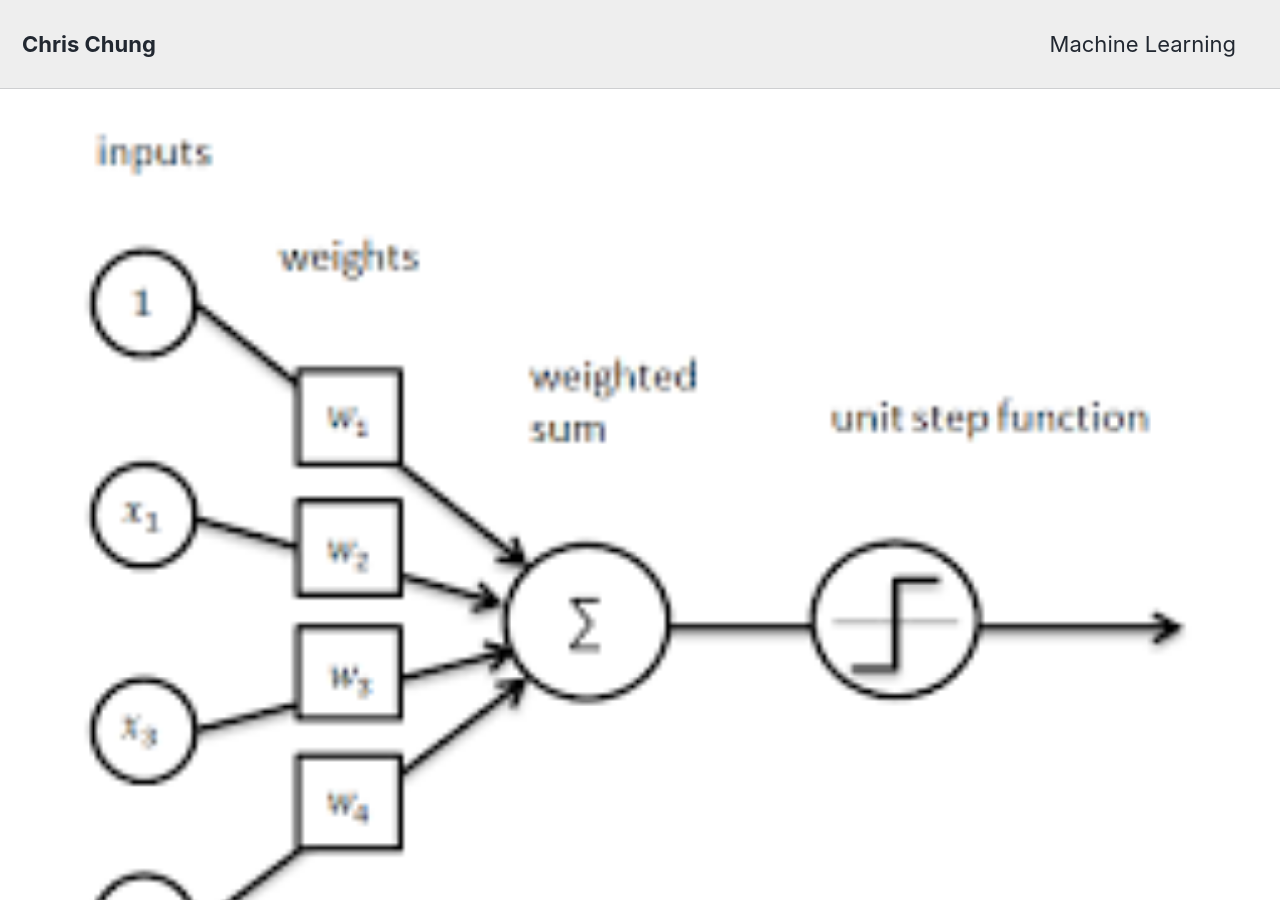
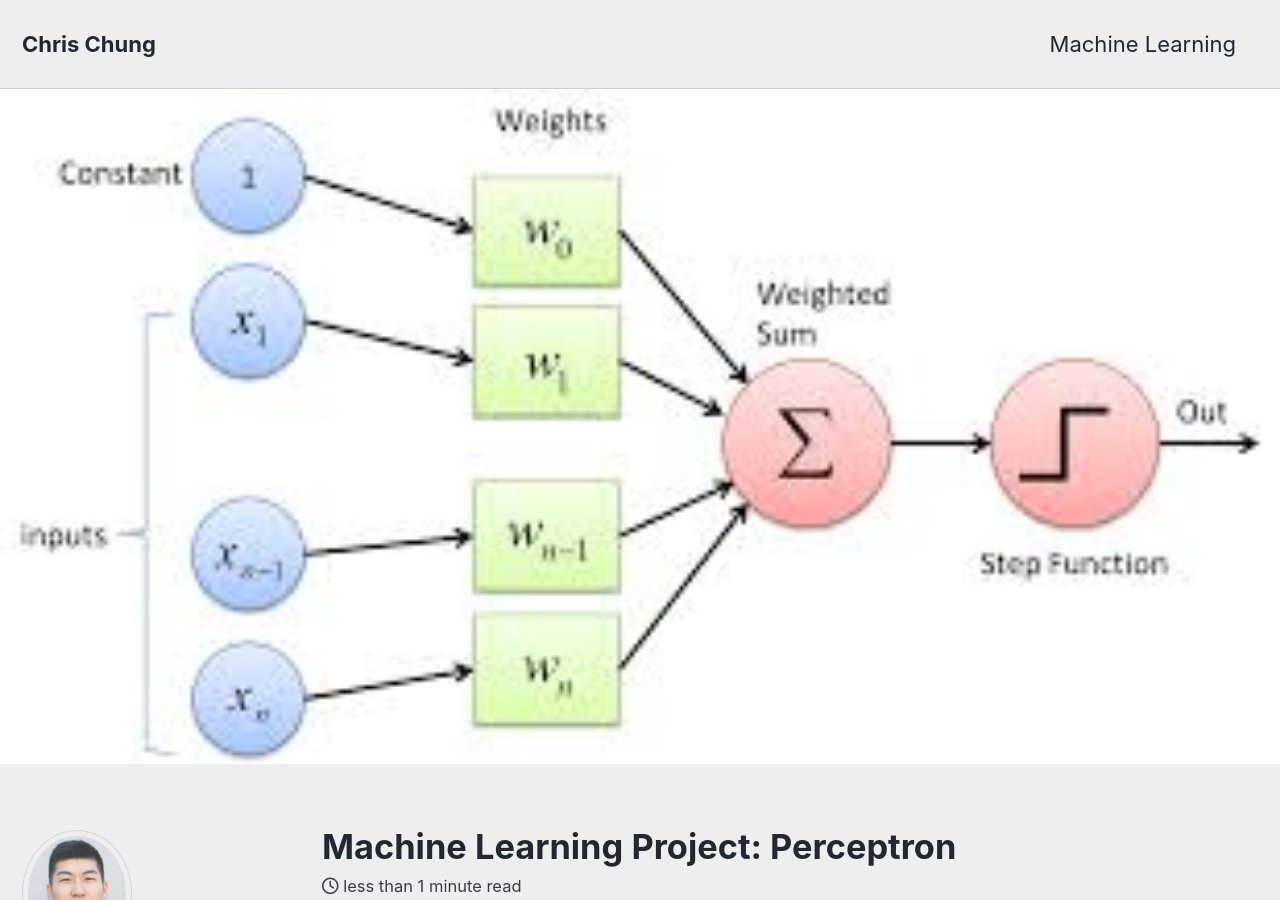
Before and after one commit to chrispfchung/chrispfchung.github.io, a Jekyll site: the page built from _posts/2019-08-07-test.md, in a window 1280 px wide and 900 px high. Built offline with Jekyll 4.4.1, drawn with Linux system fonts in a browser that asks for light colours; cached includes are drawn as plain includes; nearby versions of some CDN libraries; formulas are drawn with MathJax 3.

Commit message:
fixed perceptron image

```diff
--- a/_posts/2019-08-07-test.md
+++ b/_posts/2019-08-07-test.md
@@ -3,7 +3,7 @@
 date: 2019-08-07
 tags: [machine learning, data science, neural network]
 header:
-  image: "/images/perceptron/percept.png"
+  image: "/images/perceptron/percept.jpeg"
 excerpt: "Machine Learning, Perceptron, Data Science"
 mathjax: "true"
 ---
@@ -56,7 +56,7 @@
 <img src="{{ site.url }}{{ site.baseurl }}/images/perceptron/percept.jpg" alt="">
 
 Here's another image using Kramdown:
-![alt]({{ site.url }}{{ site.baseurl }}/images/perceptron/percept.jpg)
+![alt]({{ site.url }}{{ site.baseurl }}/images/perceptron/percept.png)
 
 Here's some math:
 
```
Also changed, not shown: images/perceptron/percept.jpeg (added).
